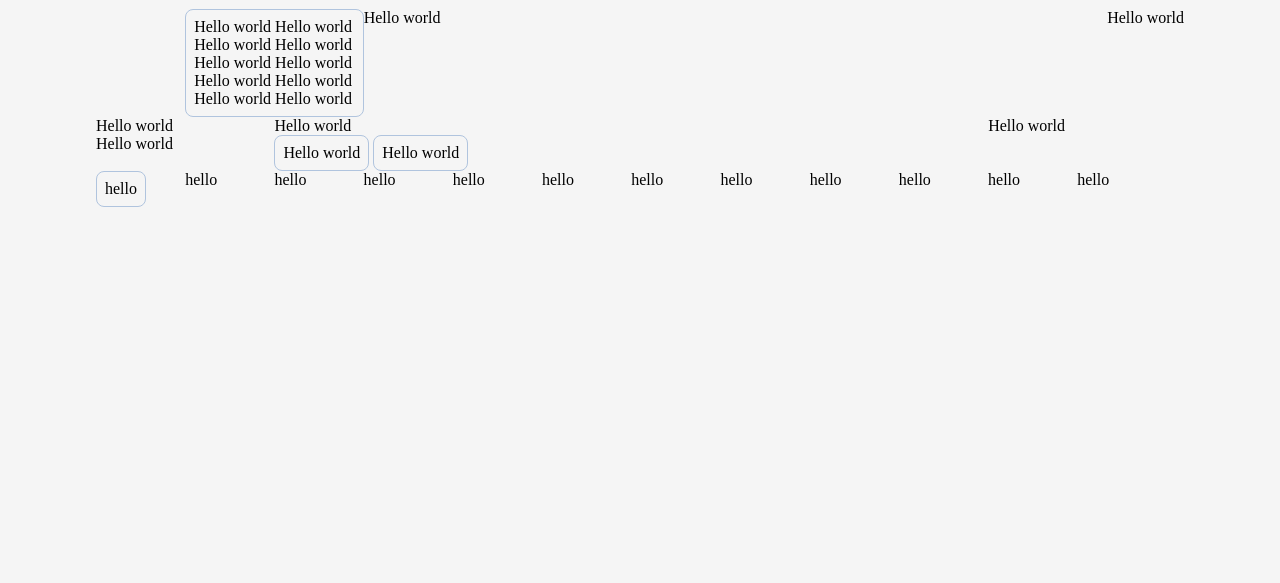
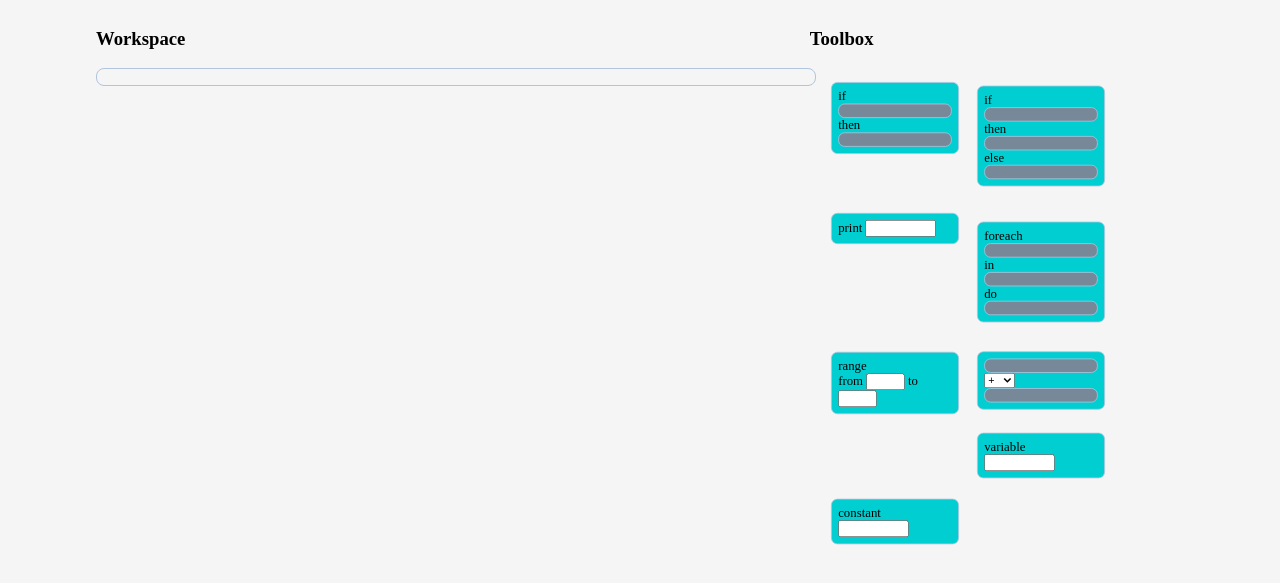
Before and after one commit to kenpusney/steam, a plain HTML site: page index.html in a window 1280 px wide. Shown: the part 71-654 px from the top of the page. Drawn offline with Linux system fonts and the light colour scheme.

Commit message:
add lomo workspace

```diff
--- a/index.html
+++ b/index.html
@@ -3,7 +3,30 @@
 <head>
     <meta charset="UTF-8">
     <title>Steam Example</title>
-    <link rel="stylesheet/less" type="text/css" href="steam.less" />
+    <link rel="stylesheet/less" type="text/css" href="lomo.less" />
+    <script type="text/javascript">
+    var x = 100;
+    function counter() {
+        return x++;
+    }
+
+    function allowDrop(ev) {
+        ev.preventDefault();
+    }
+
+    function drag(ev) {
+        ev.dataTransfer.setData("text", ev.target.id);
+    }
+
+    function drop(ev) {
+        ev.preventDefault();
+        var data = ev.dataTransfer.getData("text");
+        var elem = document.getElementById(data).cloneNode(true);
+        elem.id = "abc" + counter();
+        ev.target.appendChild(elem);
+        ev.stopPropagation();
+    }
+    </script>
 </head>
 <body class="steam">
     <header class="row">
@@ -18,70 +41,93 @@
             </ul>
         </nav>
     </header>
-    <div class="row">
-        <div class="pan2 pull-right">
-            Hello world
-        </div>
-        <div class="span2 offset1">
-            <div class="card">
-            Hello world
-            Hello world
-            Hello world
-            Hello world
-            Hello world
-            Hello world
-            Hello world
-            Hello world
-            Hello world
-            Hello world
+    <article class="row">
+        <div class="span8" style="height:1000px">
+            <h3 class="row">Workspace</h3>
+            <div class="row span12 card workspace" ondragover="allowDrop(event)" ondrop="drop(event)">
             </div>
         </div>
-        <div class="span2">
-            Hello world
-        </div>
+        <div class="span4 toolbox">
+            <h3 class="row">Toolbox</h3>
+            <div class="toolbox-item span5">
+                <div id="IfStmt" class="component" draggable="true" ondragstart="drag(event)">
+                    <div class="text">if</div>
+                    <div class="field" ondragover="allowDrop(event)" ondrop="drop(event)"></div>
+                    <div class="text">then</div>
+                    <div class="field" ondragover="allowDrop(event)" ondrop="drop(event)"></div>
+                </div>
+            </div>
 
-    </div>
-    <article class="row">
-        <div class="span2">
-            Hello world
-        </div>
-        <div class="span8">
-            Hello world
-        </div>
-        <div class="span2">
-            Hello world
+            <div class="toolbox-item span5">
+                <div id="IfElseStmt" class="component" draggable="true" ondragstart="drag(event)">
+                    <div class="text">if</div>
+                    <div class="field" ondragover="allowDrop(event)" ondrop="drop(event)"></div>
+                    <div class="text">then</div>
+                    <div class="field" ondragover="allowDrop(event)" ondrop="drop(event)"></div>
+                    <div class="text">else</div>
+                    <div class="field" ondragover="allowDrop(event)" ondrop="drop(event)"></div>
+                </div>
+            </div>
+            <div class="toolbox-item span5">
+                <div id="PrintExpr" class="component" draggable="true" ondragstart="drag(event)">
+                    <span class="text">print</span>
+                    <input type="text">
+                </div>
+            </div>
+
+            <div class="toolbox span5">
+                <div id="ForeachStmt" class="component" draggable="true" ondragstart="drag(event)">
+                    <div class="text">foreach</div>
+                    <div class="field"></div>
+                    <div class="text">in</div>
+                    <div class="field" ondragover="allowDrop(event)" ondrop="drop(event)"></div>
+                    <div class="text">do</div>
+                    <div class="field" ondragover="allowDrop(event)" ondrop="drop(event)"></div>
+                </div>
+            </div>
+            <div class="toolbox span5">
+                <div id="RangeExpr" class="component" draggable="true" ondragstart="drag(event)">
+                    <div class="text">range</div>
+                    <span class="text">from</span>
+                    <input type="number">
+                    <span class="text">to</span>
+                    <input type="number">
+                </div>
+            </div>
+
+            <div class="toolbox span5">
+                <div id="BinaryExpr" class="component" draggable="true" ondragstart="drag(event)">
+                    <div class="field" ondragover="allowDrop(event)" ondrop="drop(event)"></div>
+                    <select>
+                        <option value="ADD">+</option>
+                        <option value="SUB">-</option>
+                        <option value="MUL">*</option>
+                        <option value="DIV">/</option>
+                        <option value="EQ">=</option>
+                        <option value="GT">&gt;</option>
+                        <option value="LT">&lt;</option>
+                        <option value="GE">&gt;=</option>
+                        <option value="LE">&lt;=</option>
+                    </select>
+                    <div class="field" ondragover="allowDrop(event)" ondrop="drop(event)"></div>
+                </div>
+            </div>
+
+            <div class="toolbox span5">
+                <div id="VariableDecl" class="component" draggable="true" ondragstart="drag(event)">
+                    <div class="text">variable</div>
+                    <input type="text">
+                </div>
+            </div>
+
+            <div class="toolbox span5">
+                <div id="ConstantExpr" class="component" draggable="true" ondragstart="drag(event)">
+                    <div class="text">constant</div>
+                    <input type="text">
+                </div>
+            </div>
         </div>
     </article>
-    <div class="row">
-        <div class="span2">
-            Hello world
-        </div>
-        <div class="card">
-            Hello world
-        </div>
-        <div class="card">
-            Hello world
-        </div>
-
-    </div>
-    <div class="row">
-        <div class="span1">
-            <div class="card">
-                hello
-            </div>
-        </div>
-        <div class="span1">hello</div>
-        <div class="span1">hello</div>
-        <div class="span1">hello</div>
-        <div class="span1">hello</div>
-        <div class="span1">hello</div>
-        <div class="span1">hello</div>
-        <div class="span1">hello</div>
-        <div class="span1">hello</div>
-        <div class="span1">hello</div>
-        <div class="span1">hello</div>
-        <div class="span1">hello</div>
-    </div>
 </body>
 <script src="less.min.js"></script>
 </html>
--- /dev/null
+++ b/lomo-toolbox.less
@@ -0,0 +1,19 @@
+
+input[type=number] {
+    .toolbox & {
+        width: 3em;
+    }
+}
+
+input[type=text] {
+    .toolbox & {
+        width: 6em;
+    }
+}
+
+.component {
+    .toolbox & {
+        transform: scale(0.8);
+        margin: 0.3em;
+    }
+}
--- /dev/null
+++ b/lomo.less
@@ -0,0 +1,14 @@
+@import 'steam.less';
+@import 'lomo-toolbox.less';
+
+.component:extend(.card) {
+    width: 97%;
+    background: darkturquoise;
+    margin: 0.1em;
+}
+
+.field:extend(.card) {
+    widows: 97%;
+    display: block;
+    background: lightslategrey;
+}
```
